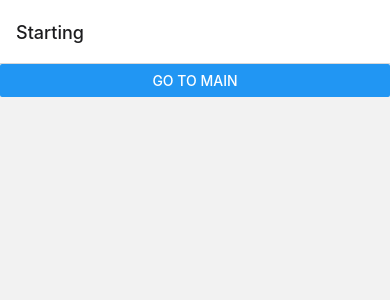
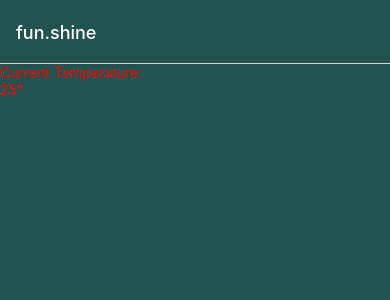
Before and after one commit to crystal-gem-team/weather, a React Native app: screen /Start in a window 390 px wide. Shown: the top 300 px of the page. Built offline with nearby package versions, Linux system fonts and the light colour scheme.

Commit message:
Starting the styling

```diff
--- a/App.js
+++ b/App.js
@@ -4,7 +4,6 @@ import { StatusBar } from 'expo-status-bar';
 import { StyleSheet } from 'react-native';
 import { Authenticator } from './routes/Authenticator';
 import { Homepage } from './routes/Homepage';
-
 
 export const styles = StyleSheet.create({
   container: {
@@ -14,7 +13,7 @@ export const styles = StyleSheet.create({
     justifyContent: 'center',
   },
   text: {
-    color: 'black',
+    color: 'white',
   },
 });
 
@@ -24,9 +23,18 @@ export default function App() {
   return (
     <NavigationContainer>
       <Stack.Navigator>
-        <Stack.Screen name='Start' component={Authenticator} options={{ title: 'Starting' }} />
-
-        <Stack.Screen name='Main' component={Homepage} options={{ title: 'fun.shine' }} />
+        {/* <Stack.Screen name='Start' component={Authenticator} options={{ title: 'Starting' }} /> */}
+        <Stack.Screen
+          name='Main'
+          component={Homepage}
+          options={{
+            title: 'fun.shine',
+            headerTintColor: '#fff',
+            headerStyle: {
+              backgroundColor: '#225350',
+            },
+          }}
+        />
       </Stack.Navigator>
       <StatusBar style='auto' />
     </NavigationContainer>
--- a/routes/Authenticator.js
+++ b/routes/Authenticator.js
@@ -1,9 +1,9 @@
 import { Button, View } from 'react-native';
-//import { styles } from '../App';
 
 export const Authenticator = ({ navigation }) => {
   return (
     <View>
+      <Text>fun.shine</Text>
       <Button title='Go to Main' onPress={() => navigation.navigate('Main')} />
     </View>
   );
--- a/routes/Homepage.js
+++ b/routes/Homepage.js
@@ -1,31 +1,35 @@
 import { useEffect, useState } from 'react';
 import { Text, View } from 'react-native';
-// import { styles } from '../App';
 import styled from 'styled-components/native';
+
+const Background = styled.View`
+  height: 100%;
+  background: #225350;
+`;
 
 const Title = styled.Text`
   color: red;
 `;
 
-
 export const Homepage = () => {
   const [weatherData, setWeatherData] = useState({});
 
   useEffect(() => {
-    fetch(
-      `https://api.openweathermap.org/data/2.5/weather?lat=40.748004761173796&lon=-73.9972450826255&appid=9d078590b75f76a8f744905541a91990&units=metric`
-    )
-      .then((response) => response.json())
-      .then((data) => {
-        console.log(data);
-        setWeatherData(data);
-      });
+    setWeatherData({ main: { temp: '25°' } });
+    // fetch(
+    //   `https://api.openweathermap.org/data/2.5/weather?lat=40.748004761173796&lon=-73.9972450826255&appid=9d078590b75f76a8f744905541a91990&units=metric`
+    // )
+    //   .then((response) => response.json())
+    //   .then((data) => {
+    //     console.log(data);
+    //     setWeatherData(data);
+    //   });
   }, []);
 
   return (
-    <View>
+    <Background>
       <Title>Current Temperature: </Title>
       <Title>{weatherData.main ? weatherData.main.temp : '...loading'} </Title>
-    </View>
+    </Background>
   );
 };
```
